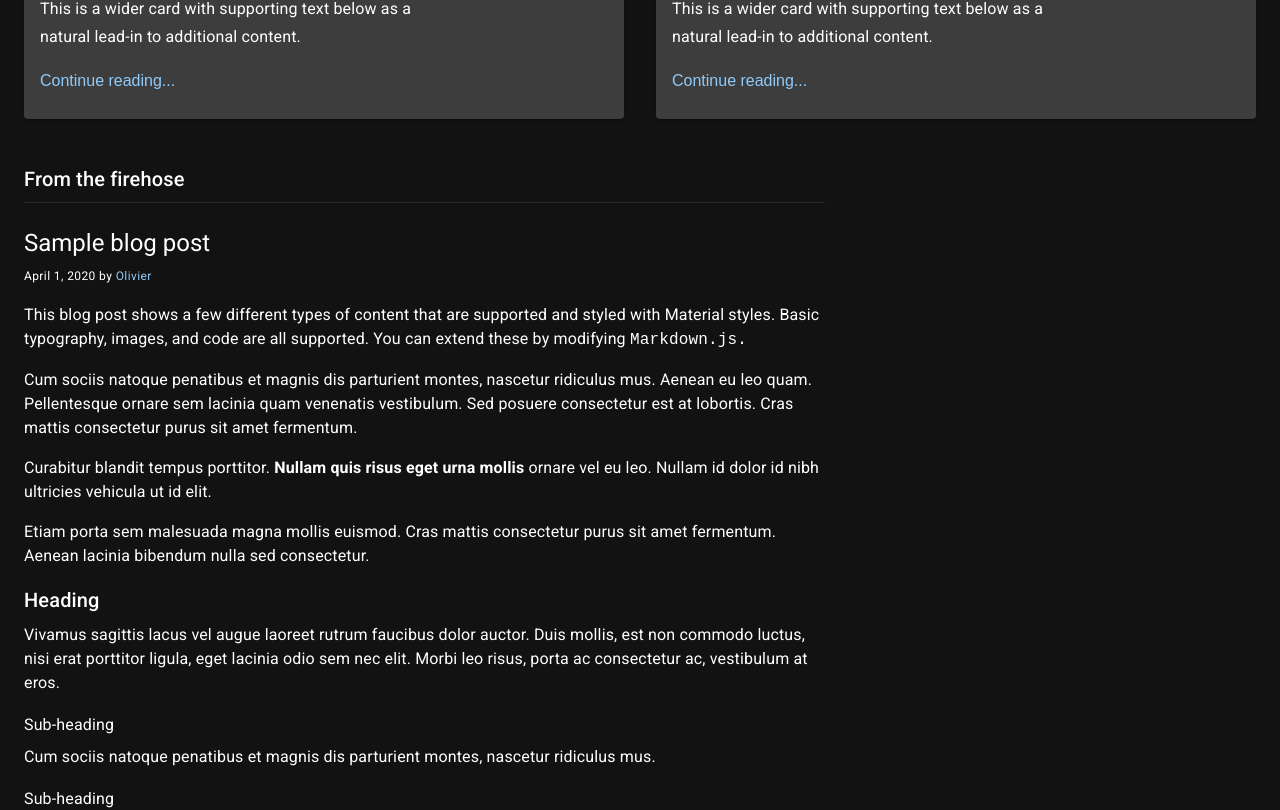
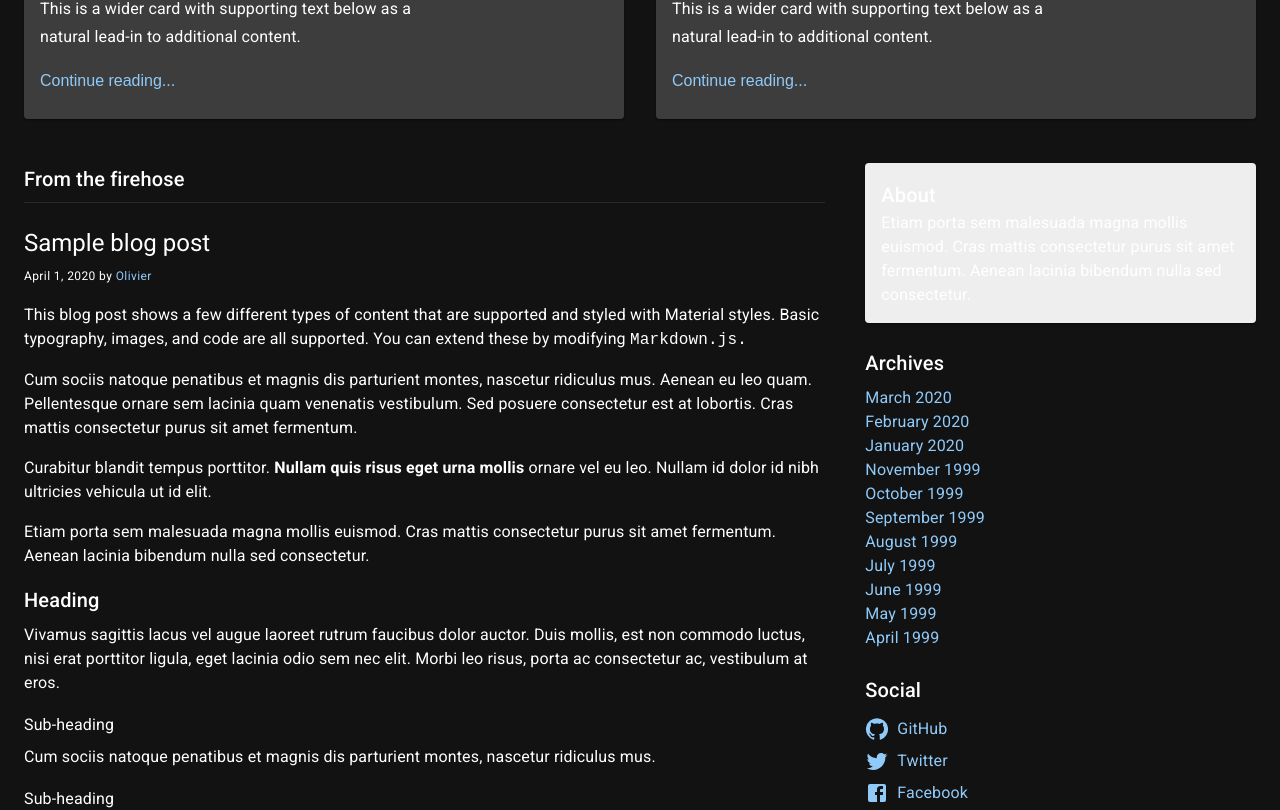
Before and after one commit to FulgrimPhoenix/blog, a React (Create React App) app: page / in a window 1280 px wide. Shown: the part 591-1401 px from the top of the page. Built offline with nearby package versions, Linux system fonts and the light colour scheme.

Commit message:
feat: develop LinksBlock component and add some types for consts

```diff
--- /dev/null
+++ b/src/components/LinksBlock/LinksBlock.const.ts
@@ -0,0 +1,35 @@
+import GitHubIcon from "@mui/icons-material/GitHub";
+import TwitterIcon from "@mui/icons-material/Twitter";
+import FacebookIcon from "@mui/icons-material/Facebook";
+import React from "react";
+
+interface ARCHIVELINK {
+  title: string;
+  link: string;
+}
+
+interface SOCIALMEDIALINK {
+  icon: React.ElementType;
+  title: string;
+  link: string;
+}
+
+export const ARCHIVELINKS: ARCHIVELINK[] = [
+  { title: "March 2020", link: "#" },
+  { title: "February 2020", link: "#" },
+  { title: "January 2020", link: "#" },
+  { title: "November 1999", link: "#" },
+  { title: "October 1999", link: "#" },
+  { title: "September 1999", link: "#" },
+  { title: "August 1999", link: "#" },
+  { title: "July 1999", link: "#" },
+  { title: "June 1999", link: "#" },
+  { title: "May 1999", link: "#" },
+  { title: "April 1999", link: "#" },
+];
+
+export const SOCIALMEDIALINKS: SOCIALMEDIALINK[] = [
+  { icon: GitHubIcon, title: "GitHub", link: "#" },
+  { icon: TwitterIcon, title: "Twitter", link: "#" },
+  { icon: FacebookIcon, title: "Facebook", link: "#" },
+];
--- /dev/null
+++ b/src/components/LinksBlock/LinksBlock.tsx
@@ -0,0 +1,71 @@
+import { Container, Link, Paper, SvgIcon, Typography } from "@mui/material";
+import { ARCHIVELINKS, SOCIALMEDIALINKS } from "./LinksBlock.const";
+
+export const LinksBlock = () => {
+  return (
+    <Container
+      sx={{
+        margin: 0,
+        boxSizing: "border-box",
+        "@media (min-width:600px)": {
+          padding: "20px 0 20px 20px",
+        },
+        display: "flex",
+        flexDirection: "column",
+      }}
+    >
+      <Paper
+        sx={{ backgroundColor: "#eeeeee", boxSizing: "border-box", p: "16px" }}
+      >
+        <Typography component="h6" variant="h6" color="secondary">
+          About
+        </Typography>
+        <Typography component="p" variant="body1" color="secondary">
+          Etiam porta sem malesuada magna mollis euismod. Cras mattis
+          consectetur purus sit amet fermentum. Aenean lacinia bibendum nulla
+          sed consectetur.
+        </Typography>
+      </Paper>
+      <Typography
+        component="h6"
+        variant="h6"
+        color="secondary"
+        sx={{ mt: "24px" }}
+        gutterBottom
+      >
+        Archives
+      </Typography>
+      {ARCHIVELINKS.map((link) => {
+        return (
+          <Link
+            href={link.link}
+            variant="body1"
+            color="primary"
+            underline="hover"
+          >
+            {link.title}
+          </Link>
+        );
+      })}
+      <Typography
+        component="h6"
+        variant="h6"
+        color="secondary"
+        sx={{ mt: "24px" }}
+        gutterBottom
+      >
+        Social
+      </Typography>
+      {SOCIALMEDIALINKS.map((link) => {
+        return (
+          <Link href={link.link} sx={{ display: "flex" }} underline="hover">
+            <SvgIcon component={link.icon} sx={{ p: "4px 4px 4px 0" }} />
+            <Typography component="span" sx={{ p: "4px", m: "auto 0" }}>
+              {link.title}
+            </Typography>
+          </Link>
+        );
+      })}
+    </Container>
+  );
+};
--- a/src/components/MainContent/MainContent.tsx
+++ b/src/components/MainContent/MainContent.tsx
@@ -1,14 +1,17 @@
 import { Grid2 } from "@mui/material";
 import React from "react";
 import { PostsFeed } from "../PostsFeed/PostsFeed";
+import { LinksBlock } from "../LinksBlock/LinksBlock";
 
 export const MainContent = () => {
   return (
     <Grid2 container columns={12} spacing={0} sx={{ mt: "24px" }}>
-      <Grid2 size={8}>
+      <Grid2 size={{ xs: 12, sm: 12, md: 8 }}>
         <PostsFeed />
       </Grid2>
-      <Grid2 size={4}></Grid2>;
+      <Grid2 size={{ xs: 12, sm: 12, md: 4 }}>
+        <LinksBlock />
+      </Grid2>
     </Grid2>
   );
 };
--- a/src/components/PostsFeed/PostsFeed.const.tsx
+++ b/src/components/PostsFeed/PostsFeed.const.tsx
@@ -1,6 +1,14 @@
 import { Container, Typography } from "@mui/material";
+import { JSX } from "react";
 
-export const POSTSLIST = [
+interface IPOST {
+  title: string;
+  date: Date;
+  author: { name: string; link: string };
+  text: JSX.Element;
+}
+
+export const POSTSLIST: IPOST[] = [
   {
     title: "Sample blog post",
     date: new Date(2020, 3, 1),
```
